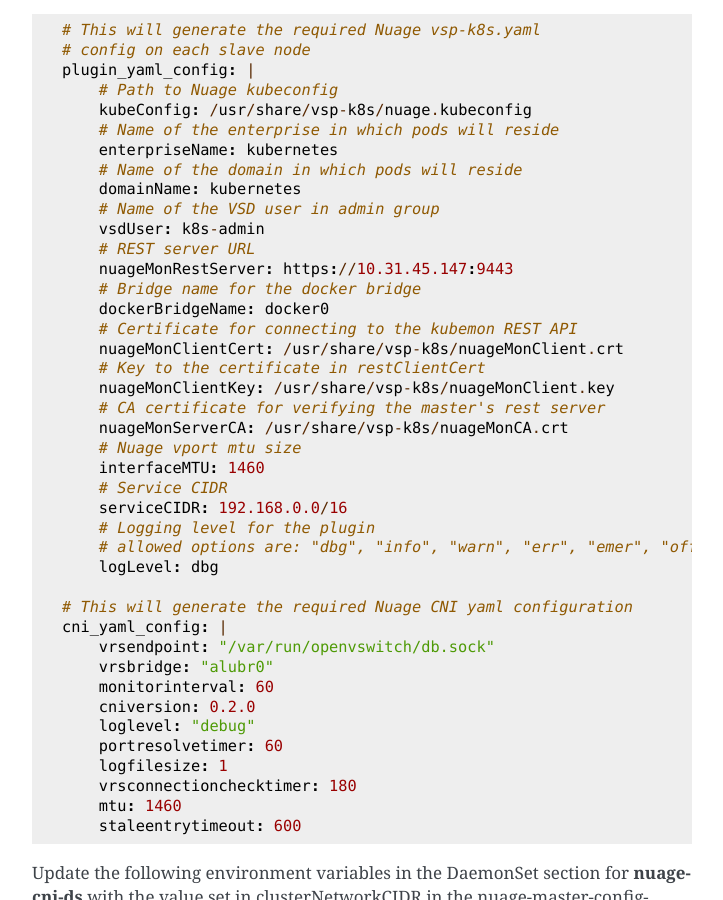
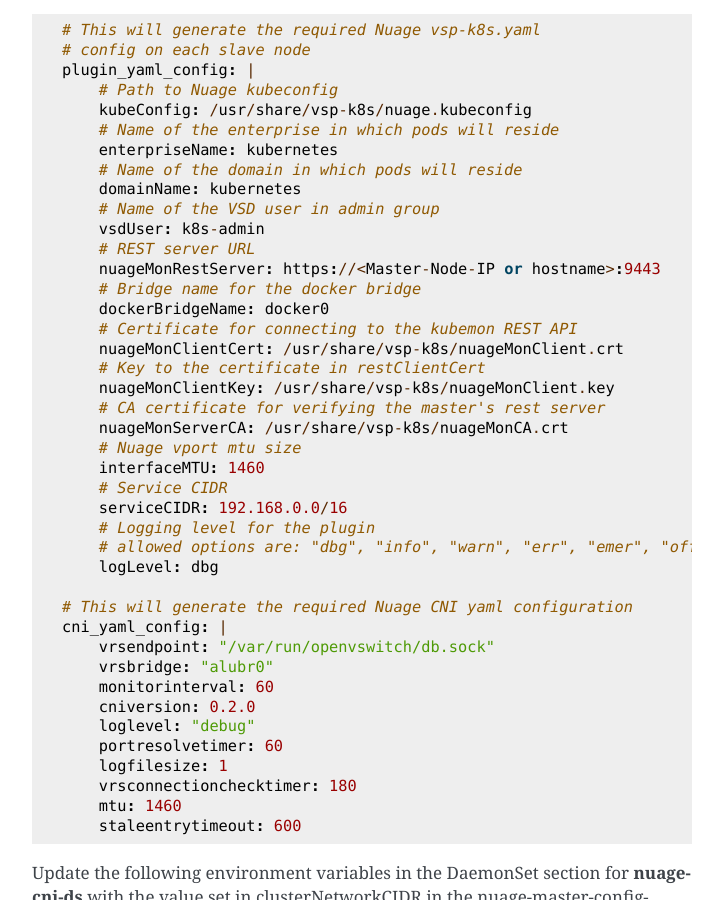
Before and after one commit to nuagenetworks/nuage-kubernetes, a Sphinx documentation site: the page built from docs/kubernetes-1-installation.rst, in a window 1280 px wide and 900 px high, scrolled down 5509 px. Shown: the whole window, without its empty margins (388-1111 px from the left). Built offline with Sphinx 7.4.7, drawn with Linux system fonts in a browser that asks for light colours; pages that are not in the unit, such as notebooks, are missing from menus; the version number could not be read and is left out.

Commit message:
Modifying the master node IP

```diff
--- a/docs/kubernetes-1-installation.rst
+++ b/docs/kubernetes-1-installation.rst
@@ -213,7 +213,7 @@
             # Name of the VSD user in admin group
             vsdUser: k8s-admin
             # REST server URL
-            nuageMonRestServer: https://10.31.45.147:9443
+            nuageMonRestServer: https://<Master-Node-IP or hostname>:9443
             # Bridge name for the docker bridge
             dockerBridgeName: docker0
             # Certificate for connecting to the kubemon REST API
```
